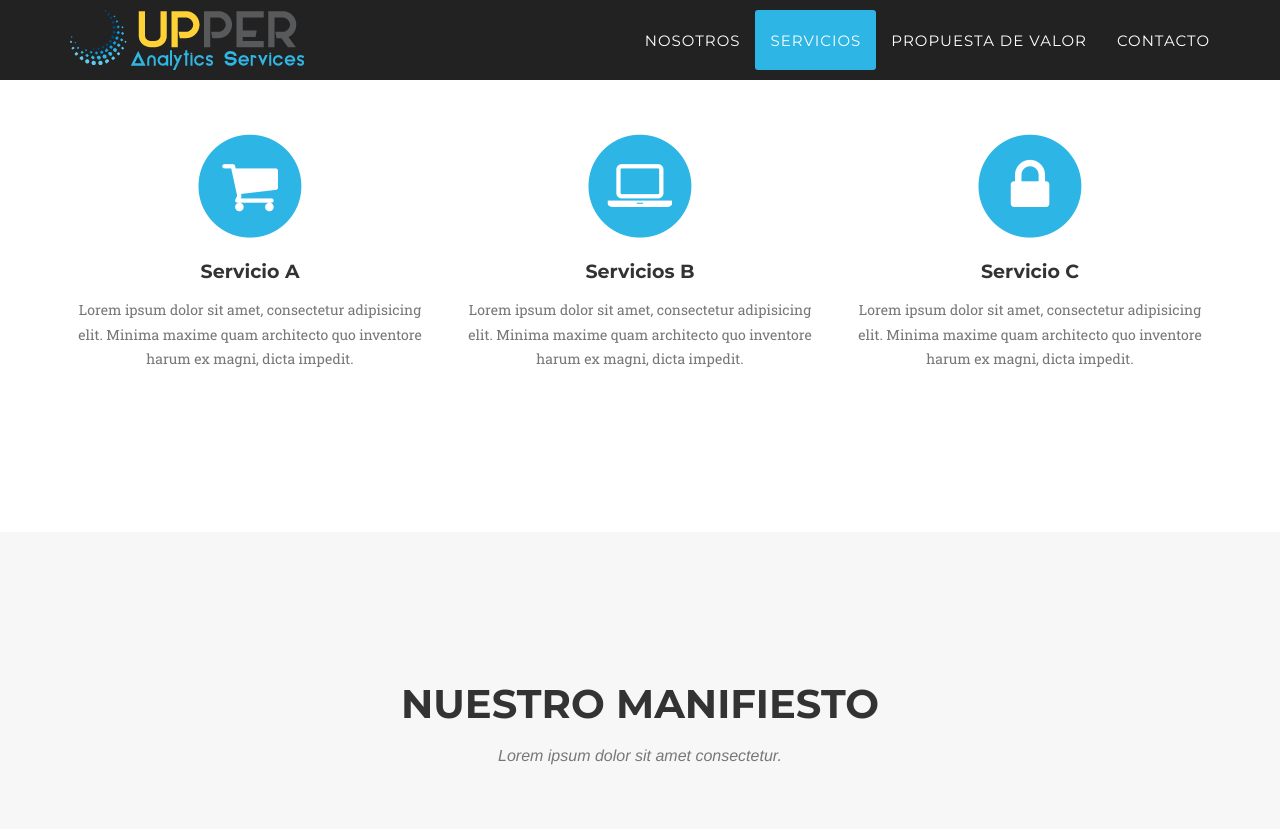
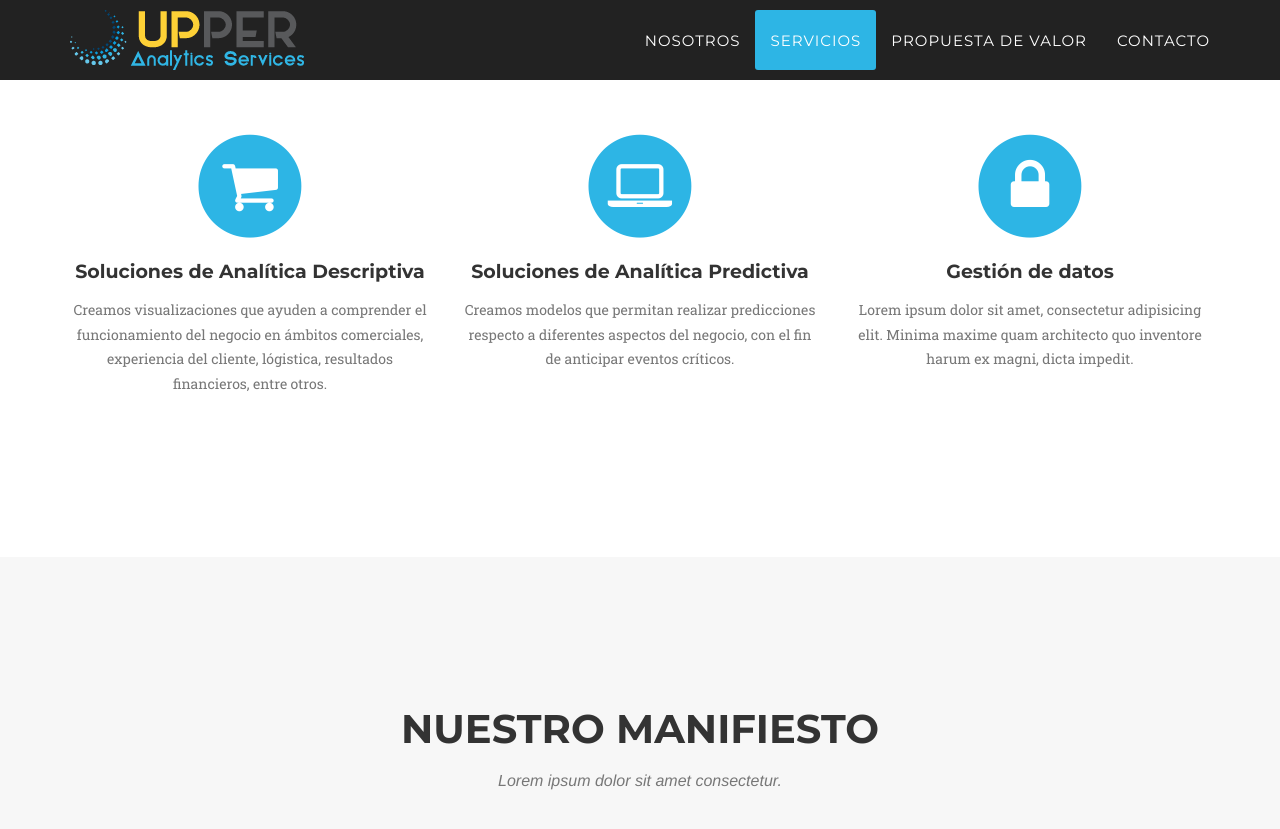
Before and after one commit to upperanalytics/upperanalytics.github.io, a Jekyll site: the page built from index.html, in a window 1280 px wide and 900 px high, scrolled down 995 px. Shown: the top 829 px of the window. Built offline with Jekyll 4.4.1, drawn with Linux system fonts in a browser that asks for light colours; some web fonts are replaced.

Commit message:
Detalle servicios

```diff
--- a/_includes/services.html
+++ b/_includes/services.html
@@ -13,23 +13,23 @@
                         <i class="fa fa-circle fa-stack-2x text-primary"></i>
                         <i class="fa fa-shopping-cart fa-stack-1x fa-inverse"></i>
                     </span>
-                    <h4 class="service-heading">Servicio A</h4>
-                    <p class="text-muted">Lorem ipsum dolor sit amet, consectetur adipisicing elit. Minima maxime quam architecto quo inventore harum ex magni, dicta impedit.</p>
+                    <h4 class="service-heading">Soluciones de Analítica Descriptiva</h4>
+                    <p class="text-muted">Creamos visualizaciones que ayuden a comprender el funcionamiento del negocio en ámbitos comerciales, experiencia del cliente, lógistica, resultados financieros, entre otros.</p>
                 </div>
                 <div class="col-md-4">
                     <span class="fa-stack fa-4x">
                         <i class="fa fa-circle fa-stack-2x text-primary"></i>
                         <i class="fa fa-laptop fa-stack-1x fa-inverse"></i>
                     </span>
-                    <h4 class="service-heading">Servicios B</h4>
-                    <p class="text-muted">Lorem ipsum dolor sit amet, consectetur adipisicing elit. Minima maxime quam architecto quo inventore harum ex magni, dicta impedit.</p>
+                    <h4 class="service-heading">Soluciones de Analítica Predictiva</h4>
+                    <p class="text-muted">Creamos modelos que permitan realizar predicciones respecto a diferentes aspectos del negocio, con el fin de anticipar eventos críticos.</p>
                 </div>
                 <div class="col-md-4">
                     <span class="fa-stack fa-4x">
                         <i class="fa fa-circle fa-stack-2x text-primary"></i>
                         <i class="fa fa-lock fa-stack-1x fa-inverse"></i>
                     </span>
-                    <h4 class="service-heading">Servicio C</h4>
+                    <h4 class="service-heading">Gestión de datos</h4>
                     <p class="text-muted">Lorem ipsum dolor sit amet, consectetur adipisicing elit. Minima maxime quam architecto quo inventore harum ex magni, dicta impedit.</p>
                 </div>
             </div>
```
